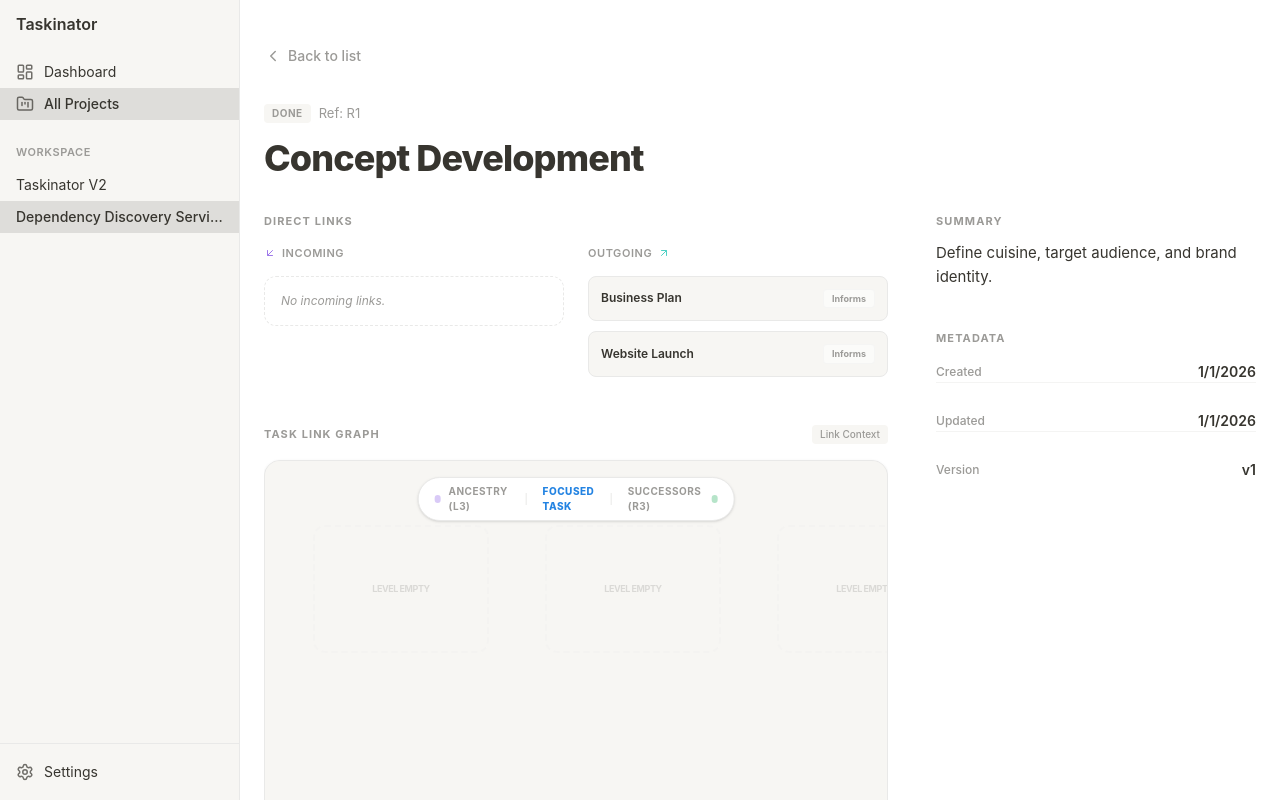
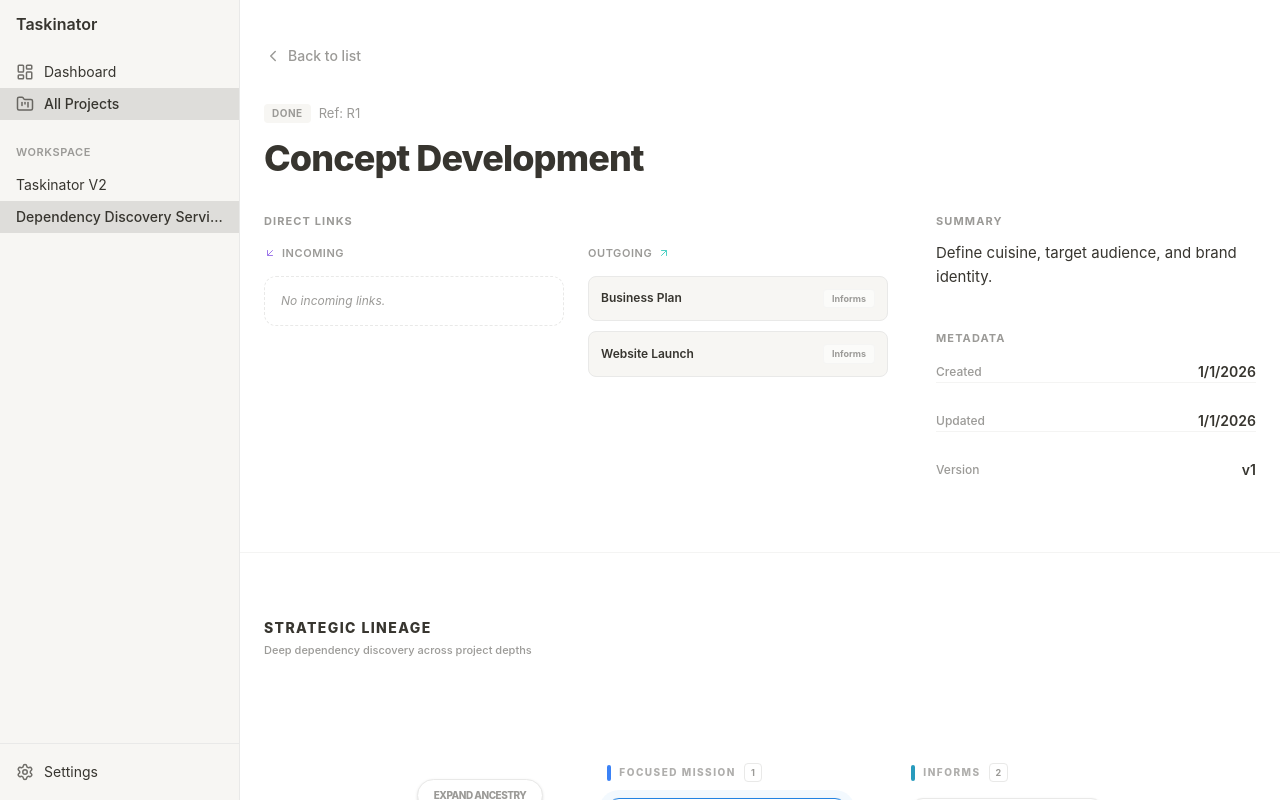
Before and after one commit to kuchuk-borom-debbarma/Taskinator, a React (Vite) app in the folder ui-v1/: page /projects/p2/tasks/r1 in a window 1280 px wide. Built offline with nearby package versions, Linux system fonts and the light colour scheme.

Commit message:
feat: implement dynamic depth filtering and visual enhancements for the task discovery tree

```diff
--- a/ui-v1/src/components/Graph/TaskDiscoveryTree.tsx
+++ b/ui-v1/src/components/Graph/TaskDiscoveryTree.tsx
@@ -15,21 +15,20 @@ interface DiscoveryGroup {
 
 export const TaskDiscoveryTree: React.FC<TaskDiscoveryTreeProps> = ({ neighbourhood }) => {
   const [hoveredNodeId, setHoveredNodeId] = useState<string | null>(null);
+  const [depthL, setDepthL] = useState(1); // Start with direct links only
+  const [depthR, setDepthR] = useState(1);
   const containerRef = useRef<HTMLDivElement>(null);
   const [rects, setRects] = useState<Record<string, DOMRect>>({});
 
   // 1. Structural Grouping Logic
-  // We need to group tasks by Depth AND by Relationship Label relative to the parent
   const orchard = useMemo(() => {
     const depthKeys = ['L3', 'L2', 'L1', 'C', 'R1', 'R2', 'R3'];
     const levels: Record<string, DiscoveryGroup[]> = {
       'L3': [], 'L2': [], 'L1': [], 'C': [], 'R1': [], 'R2': [], 'R3': []
     };
 
-    // Center Task
-    levels['C'].push({ label: 'Focus', tasks: [neighbourhood.focusedTask], color: '#3b82f6' });
+    levels['C'].push({ label: 'Focused Mission', tasks: [neighbourhood.focusedTask], color: '#3b82f6' });
 
-    // Grouping helper
     const groupTasks = (tasks: { task: ProjectTask; depth: number; direction: 'incoming' | 'outgoing' }[]) => {
       const grouped: Record<string, Record<string, ProjectTask[]>> = {};
 
@@ -38,8 +37,6 @@ export const TaskDiscoveryTree: React.FC<TaskDiscoveryTreeProps> = ({ neighbourh
         const key = `${sidePrefix}${n.depth}`;
         if (!grouped[key]) grouped[key] = {};
 
-        // Find the link relationship to the focused task or intermediate parent
-        // For simplicity in V1, we find the link connecting this task to the neighbourhood
         const link = neighbourhood.edges.find(e =>
           (n.direction === 'incoming' && e.sourceTaskId === n.task.id) ||
           (n.direction === 'outgoing' && e.targetTaskId === n.task.id)
@@ -51,9 +48,11 @@ export const TaskDiscoveryTree: React.FC<TaskDiscoveryTreeProps> = ({ neighbourh
       });
 
       Object.entries(grouped).forEach(([lvl, labelMap]) => {
+        if (levels[lvl]) {
           Object.entries(labelMap).forEach(([label, tasks]) => {
             levels[lvl].push({ label, tasks, color: getLinkLabelColor(label) });
           });
+        }
       });
     };
 
@@ -70,27 +69,63 @@ export const TaskDiscoveryTree: React.FC<TaskDiscoveryTreeProps> = ({ neighbourh
 
       containerRef.current.querySelectorAll('[data-task-id]').forEach(el => {
         const id = el.getAttribute('data-task-id');
-        if (id) {
         const rect = el.getBoundingClientRect();
-          newRects[id] = {
+        newRects[id!] = {
           ...rect,
           x: rect.left - containerRect.left,
           y: rect.top - containerRect.top,
         } as DOMRect;
-        }
       });
       setRects(newRects);
     };
 
-    const timer = setTimeout(updateRects, 100); // Wait for initial render
+    const timer = setTimeout(updateRects, 150);
     window.addEventListener('resize', updateRects);
     return () => {
       clearTimeout(timer);
       window.removeEventListener('resize', updateRects);
     }
-  }, [orchard, neighbourhood]);
+  }, [orchard, depthL, depthR, neighbourhood]);
 
-  // 3. Focus Mode Logic
+  // Visibility Filter
+  const isColVisible = (key: string) => {
+    if (key === 'C') return true;
+    const depth = parseInt(key.substring(1));
+    return key.startsWith('L') ? depth <= depthL : depth <= depthR;
+  };
+
+  const renderTaskCard = (task: ProjectTask, isFocus = false) => {
+    const isActuallyDimmed = hoveredNodeId && !linkedNodeIds.has(task.id);
+
+    return (
+      <div
+        key={task.id}
+        data-task-id={task.id}
+        onMouseEnter={() => setHoveredNodeId(task.id)}
+        onMouseLeave={() => setHoveredNodeId(null)}
+        className={`
+          flex flex-col gap-1.5 p-3 rounded-xl border bg-white shadow-sm transition-all duration-300
+          ${isFocus ? 'w-60 border-focus-blue ring-8 ring-focus-blue/5' : 'w-48 border-border-notion hover:border-text-dim hover:shadow-md'}
+          ${isActuallyDimmed ? 'opacity-30' : 'opacity-100'}
+        `}
+      >
+        <Link
+          to="/projects/$projectId/tasks/$taskId"
+          params={{ projectId: task.projectId, taskId: task.id }}
+          className="group"
+        >
+          <div className="flex items-center gap-2 mb-1">
+            <div className={`w-2 h-2 rounded-full ${task.status === 'DONE' ? 'bg-done' : task.status === 'IN_PROGRESS' ? 'bg-incoming' : 'bg-todo'}`} />
+            <span className="text-[10px] font-bold text-text-dim uppercase tracking-wider">{task.status}</span>
+          </div>
+          <p className={`leading-tight font-bold text-text-notion group-hover:text-focus-blue transition-colors ${isFocus ? 'text-[13px]' : 'text-[11px]'}`}>
+            {task.title}
+          </p>
+        </Link>
+      </div>
+    );
+  };
+
   const linkedNodeIds = useMemo(() => {
     const set = new Set<string>();
     if (hoveredNodeId) {
@@ -103,43 +138,16 @@ export const TaskDiscoveryTree: React.FC<TaskDiscoveryTreeProps> = ({ neighbourh
     return set;
   }, [hoveredNodeId, neighbourhood.edges]);
 
-  const renderTaskCard = (task: ProjectTask, isFocus = false) => {
-    const isActuallyDimmed = hoveredNodeId && !linkedNodeIds.has(task.id);
-
   return (
-      <div
-        key={task.id}
-        data-task-id={task.id}
-        onMouseEnter={() => setHoveredNodeId(task.id)}
-        onMouseLeave={() => setHoveredNodeId(null)}
-        className={`
-          flex flex-col gap-1 p-2 rounded-lg border bg-white shadow-sm transition-all duration-300
-          ${isFocus ? 'w-52 border-focus-blue ring-4 ring-focus-blue/10' : 'w-44 border-border-notion hover:border-text-dim hover:shadow-md'}
-          ${isActuallyDimmed ? 'opacity-30' : 'opacity-100'}
-        `}
-      >
-        <Link
-          to="/projects/$projectId/tasks/$taskId"
-          params={{ projectId: task.projectId, taskId: task.id }}
-          className="group"
-        >
-          <div className="flex items-center gap-1.5 mb-1">
-            <div className={`w-1.5 h-1.5 rounded-full ${task.status === 'DONE' ? 'bg-done' : task.status === 'IN_PROGRESS' ? 'bg-incoming' : 'bg-todo'}`} />
-            <span className="text-[9px] font-bold text-text-dim uppercase tracking-wider">{task.status}</span>
-          </div>
-          <p className="text-[11px] leading-tight line-clamp-2 font-bold text-text-notion group-hover:text-focus-blue transition-colors">
-            {task.title}
-          </p>
-        </Link>
-      </div>
-    );
-  };
-
-  return (
-    <div ref={containerRef} className="relative w-full min-h-[600px] bg-bg-secondary p-12 overflow-x-auto">
-      {/* SVG Layer */}
+    <div ref={containerRef} className="relative w-full min-h-[600px] py-12 px-20">
+      {/* Dynamic Symmetrical Paths */}
       <svg className="absolute inset-0 w-full h-full pointer-events-none">
         {neighbourhood.edges.map(edge => {
+          const sourceVisible = isColVisible(orchard.keys.find(k => orchard.levels[k].some(g => g.tasks.some(t => t.id === edge.sourceTaskId))) || '');
+          const targetVisible = isColVisible(orchard.keys.find(k => orchard.levels[k].some(g => g.tasks.some(t => t.id === edge.targetTaskId))) || '');
+
+          if (!sourceVisible || !targetVisible) return null;
+
           const sourceRect = rects[edge.sourceTaskId];
           const targetRect = rects[edge.targetTaskId];
           if (!sourceRect || !targetRect) return null;
@@ -152,64 +160,65 @@ export const TaskDiscoveryTree: React.FC<TaskDiscoveryTreeProps> = ({ neighbourh
           const endX = targetRect.x;
           const endY = targetRect.y + targetRect.height / 2;
 
-          const cp1 = startX + (endX - startX) * 0.4;
-          const cp2 = endX - (endX - startX) * 0.4;
-
           return (
             <path
               key={edge.id}
-              d={`M ${startX} ${startY} C ${cp1} ${startY}, ${cp2} ${endY}, ${endX} ${endY}`}
+              d={`M ${startX} ${startY} C ${startX + 40} ${startY}, ${endX - 40} ${endY}, ${endX} ${endY}`}
               fill="none"
               stroke={color}
-              strokeWidth={isDimmed ? 1 : 2}
-              strokeOpacity={isDimmed ? 0.05 : 0.4}
+              strokeWidth={isDimmed ? 1 : 2.5}
+              strokeOpacity={isDimmed ? 0.05 : 0.3}
               className="transition-all duration-300"
             />
           );
         })}
       </svg>
 
-      {/* Grid Columns (The Orchard) */}
-      <div className="flex justify-between items-start min-w-[1600px] h-full gap-12">
-        {orchard.keys.map(key => (
-          <div key={key} className="flex-1 flex flex-col gap-8 pt-4">
-            {orchard.levels[key].map((group, gIdx) => (
-              <div key={`${key}-${gIdx}`} className="flex flex-col gap-3">
-                <div className="flex items-center gap-2 px-1">
-                  <div className="h-4 w-1 rounded-full" style={{ backgroundColor: group.color }} />
-                  <span className="text-[10px] font-extrabold uppercase tracking-widest text-text-dim">{group.label}</span>
+      {/* The Orchard Matrix */}
+      <div className="flex justify-center items-start gap-16 min-w-max mx-auto">
+        {orchard.keys.map(key => {
+          const visible = isColVisible(key);
+          if (!visible) return null;
+
+          return (
+            <div key={key} className="flex flex-col gap-10 pt-4 animate-in fade-in slide-in-from-bottom-2 duration-500">
+              {orchard.levels[key].map((group, groupIdx) => (
+                <div key={groupIdx} className="flex flex-col gap-4">
+                  <div className="flex items-center gap-2 group/header">
+                    <div className="h-4 w-1 rounded-full transition-transform group-hover/header:scale-y-125" style={{ backgroundColor: group.color }} />
+                    <span className="text-[10px] font-extrabold uppercase tracking-[0.15em] text-text-dim/80">{group.label}</span>
                     <span className="text-[9px] font-bold px-1.5 py-0.5 bg-white border border-border-notion rounded text-text-dim">{group.tasks.length}</span>
                   </div>
-                <div className="flex flex-col gap-2 scale-95 origin-top">
+                  <div className="flex flex-col gap-2.5">
                     {group.tasks.map(task => renderTaskCard(task, key === 'C'))}
                   </div>
                 </div>
               ))}
-            {orchard.levels[key].length === 0 && (
-              <div className="h-32 w-44 border-2 border-dashed border-border-notion/20 rounded-xl flex items-center justify-center">
-                <span className="text-[9px] font-bold text-text-dim uppercase tracking-tighter opacity-30">Level Empty</span>
-              </div>
+
+              {/* Expansion Handlers */}
+              {key === 'L' + depthL && depthL < 3 && (
+                <button
+                  onClick={() => setDepthL(d => d + 1)}
+                  className="mt-4 self-center p-2 rounded-full border border-border-notion bg-white hover:bg-bg-secondary hover:border-text-dim transition-all shadow-sm group"
+                >
+                  <div className="text-[10px] font-extrabold uppercase tracking-tighter text-text-dim group-hover:text-text-notion px-2">Expand Ancestry</div>
+                </button>
+              )}
+              {key === 'R' + depthR && depthR < 3 && (
+                <button
+                  onClick={() => setDepthR(d => d + 1)}
+                  className="mt-4 self-center p-2 rounded-full border border-border-notion bg-white hover:bg-bg-secondary hover:border-text-dim transition-all shadow-sm group"
+                >
+                  <div className="text-[10px] font-extrabold uppercase tracking-tighter text-text-dim group-hover:text-text-notion px-2">Expand Successors</div>
+                </button>
               )}
             </div>
-        ))}
+          );
+        })}
       </div>
 
-      <div className="absolute top-4 left-1/2 -translate-x-1/2 pointer-events-none">
-        <div className="bg-white border border-border-notion px-4 py-1.5 rounded-full shadow-sm flex items-center gap-4">
-          <div className="flex items-center gap-2">
-            <div className="w-2 h-2 rounded-full bg-incoming/40" />
-            <span className="text-[10px] font-bold text-text-dim uppercase tracking-wider">Ancestry (L3)</span>
-          </div>
-          <div className="h-3 w-px bg-border-notion" />
-          <div className="flex items-center gap-2">
-            <span className="text-[10px] font-extrabold text-focus-blue uppercase tracking-wider">focused task</span>
-          </div>
-          <div className="h-3 w-px bg-border-notion" />
-          <div className="flex items-center gap-2">
-            <span className="text-[10px] font-bold text-text-dim uppercase tracking-wider">Successors (R3)</span>
-            <div className="w-2 h-2 rounded-full bg-done/40" />
-          </div>
-        </div>
+      <div className="absolute bottom-4 right-8 pointer-events-none opacity-50">
+        <div className="text-[10px] font-black uppercase tracking-widest text-text-dim">Neural Orchard v2</div>
       </div>
     </div>
   );
--- a/ui-v1/src/components/Tasks/TaskDetailView.tsx
+++ b/ui-v1/src/components/Tasks/TaskDetailView.tsx
@@ -98,18 +98,6 @@ export const TaskDetailView: React.FC<TaskDetailViewProps> = ({ taskId, onClose
               </div>
             </section>
 
-            {/* Task Link Graph Section */}
-            <section className="flex flex-col gap-4 w-full overflow-hidden">
-              <div className="flex justify-between items-center">
-                <h3 className="text-[11px] font-bold text-text-dim uppercase tracking-widest">
-                  Task Link Graph
-                </h3>
-                <span className="text-[10px] text-text-dim font-medium px-2 py-0.5 bg-bg-secondary rounded">Link Context</span>
-              </div>
-              <div className="border border-border-notion rounded-2xl overflow-hidden bg-bg-secondary shadow-sm w-full">
-                {neighbourhood && <TaskDiscoveryTree neighbourhood={neighbourhood} />}
-              </div>
-            </section>
           </div>
 
           <aside className="flex flex-col gap-10 lg:sticky lg:top-10">
@@ -134,6 +122,28 @@ export const TaskDetailView: React.FC<TaskDetailViewProps> = ({ taskId, onClose
             </section>
           </aside>
         </div>
+      </div>
+
+      {/* Strategic Lineage Section (Neural Orchard) - FULL WIDTH */}
+      <section className="w-full py-16 bg-white/40 border-y border-border-notion/50 mt-8">
+        <div className="max-w-6xl mx-auto px-6 mb-10">
+          <div className="flex flex-col gap-1">
+            <h3 className="text-[14px] font-extrabold text-text-notion uppercase tracking-widest">
+              Strategic Lineage
+            </h3>
+            <p className="text-[11px] text-text-dim font-medium">Deep dependency discovery across project depths</p>
+          </div>
+        </div>
+
+        <div className="w-full overflow-x-auto pb-4 custom-scrollbar">
+          <div className="min-w-fit">
+            {neighbourhood && <TaskDiscoveryTree neighbourhood={neighbourhood} />}
+          </div>
+        </div>
+      </section>
+
+      <div className="w-full max-w-6xl px-6 py-10">
+        {/* Optional footer space */}
       </div>
     </div>
   );
```
Lines whose indentation alone changed are shown as unchanged.
